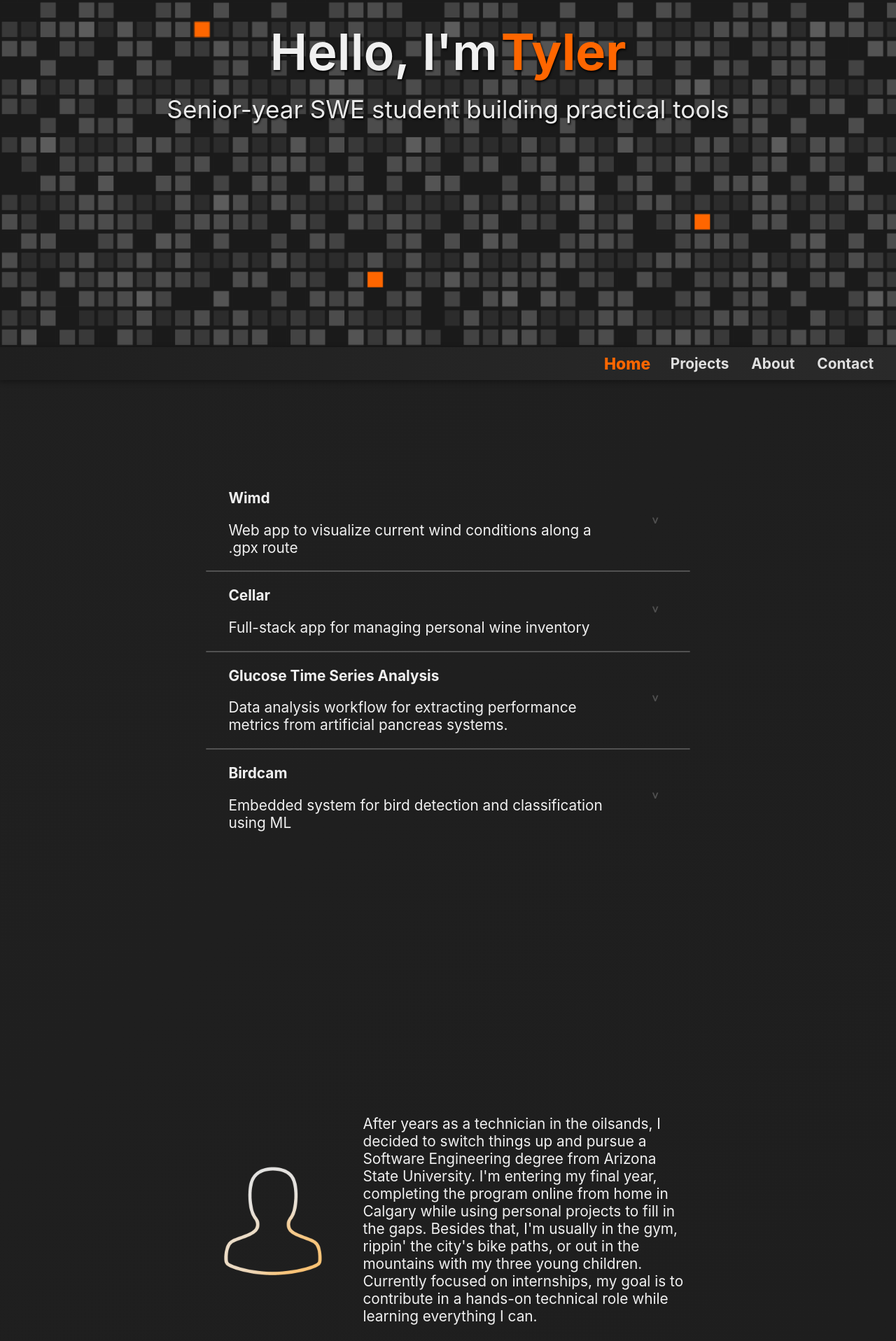
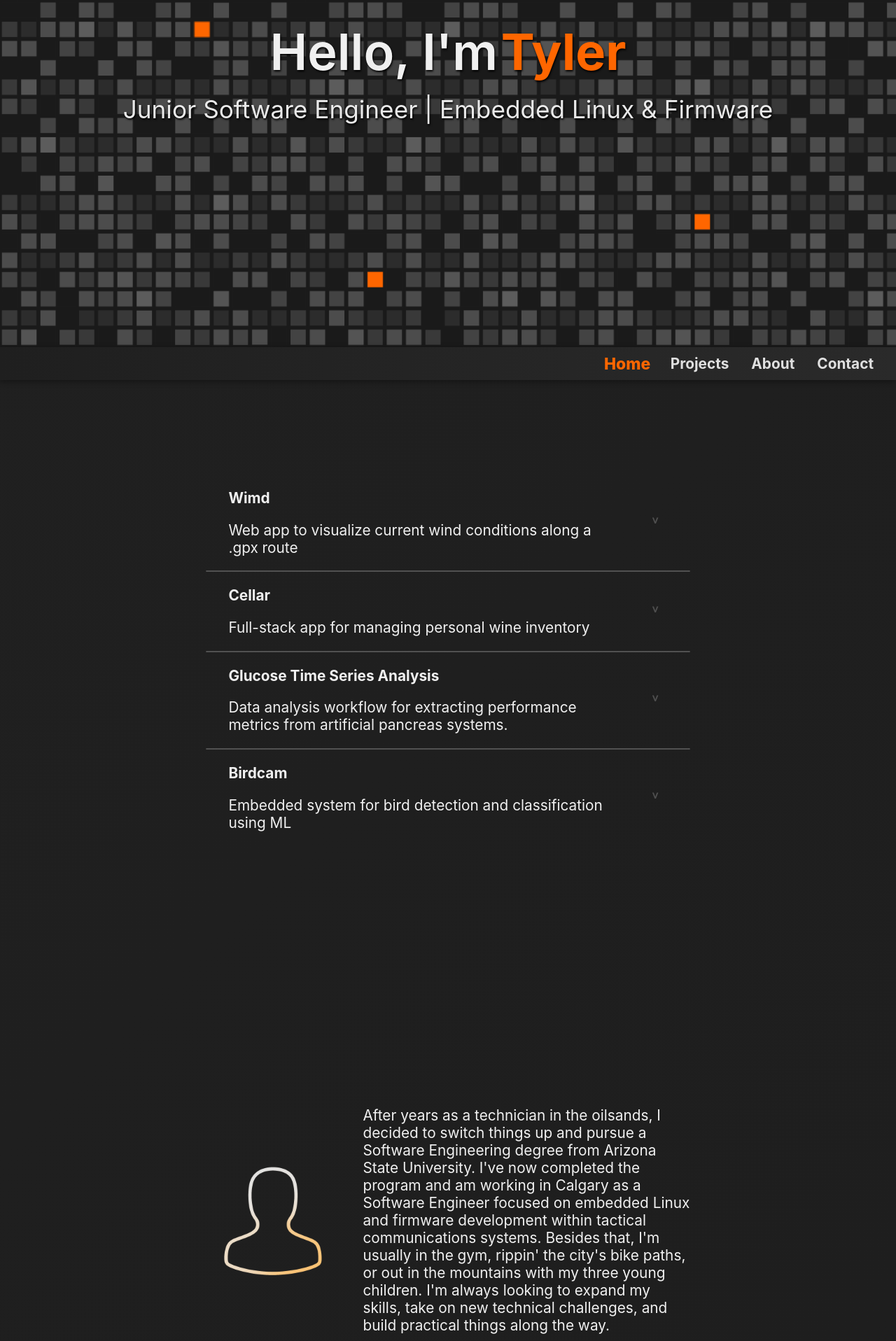
Before and after one commit to tfilewic/portfolio, a React (Create React App) app: page / in a window 1280 px wide. Shown: the part 304-2220 px from the top of the page at 70% size. Built offline with nearby package versions, Linux system fonts and the light colour scheme.

Commit message:
Update description

```diff
--- a/src/components/About.js
+++ b/src/components/About.js
@@ -14,9 +14,9 @@ function About() {
         <img src={me} alt="me"></img>
       </span>
       <span>After years as a technician in the oilsands, I decided to switch things up and pursue a Software Engineering degree from Arizona State University.
-      I'm entering my final year, completing the program online from home in Calgary while using personal projects to fill in the gaps.
+      I've now completed the program and am working in Calgary as a Software Engineer focused on embedded Linux and firmware development within tactical communications systems.
       Besides that, I'm usually in the gym, rippin' the city's bike paths, or out in the mountains with my three young children.
-      Currently focused on internships, my goal is to contribute in a hands-on technical role while learning everything I can.
+      I'm always looking to expand my skills, take on new technical challenges, and build practical things along the way.
       </span>
     </motion.div>
   );
--- a/src/components/Welcome.js
+++ b/src/components/Welcome.js
@@ -5,7 +5,7 @@ function Welcome() {
             <span className="welcome-title">Hello, I'm</span> <span className='welcome-name'>Tyler</span>
         </p>
         <p className="welcome-subtitle">
-          Senior-year SWE student building practical tools
+          Junior Software Engineer | Embedded Linux & Firmware
         </p>
     </div>
   );
```
